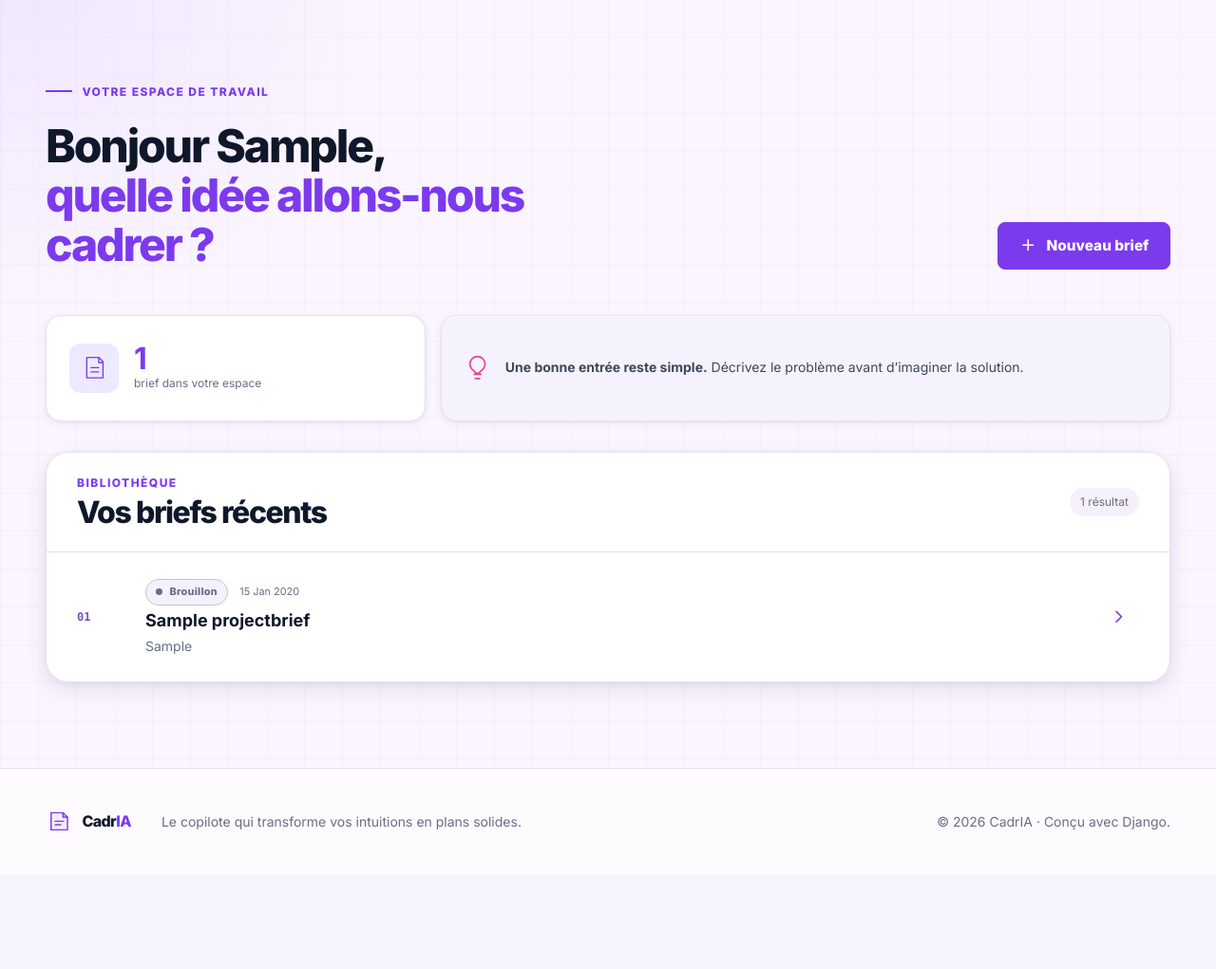
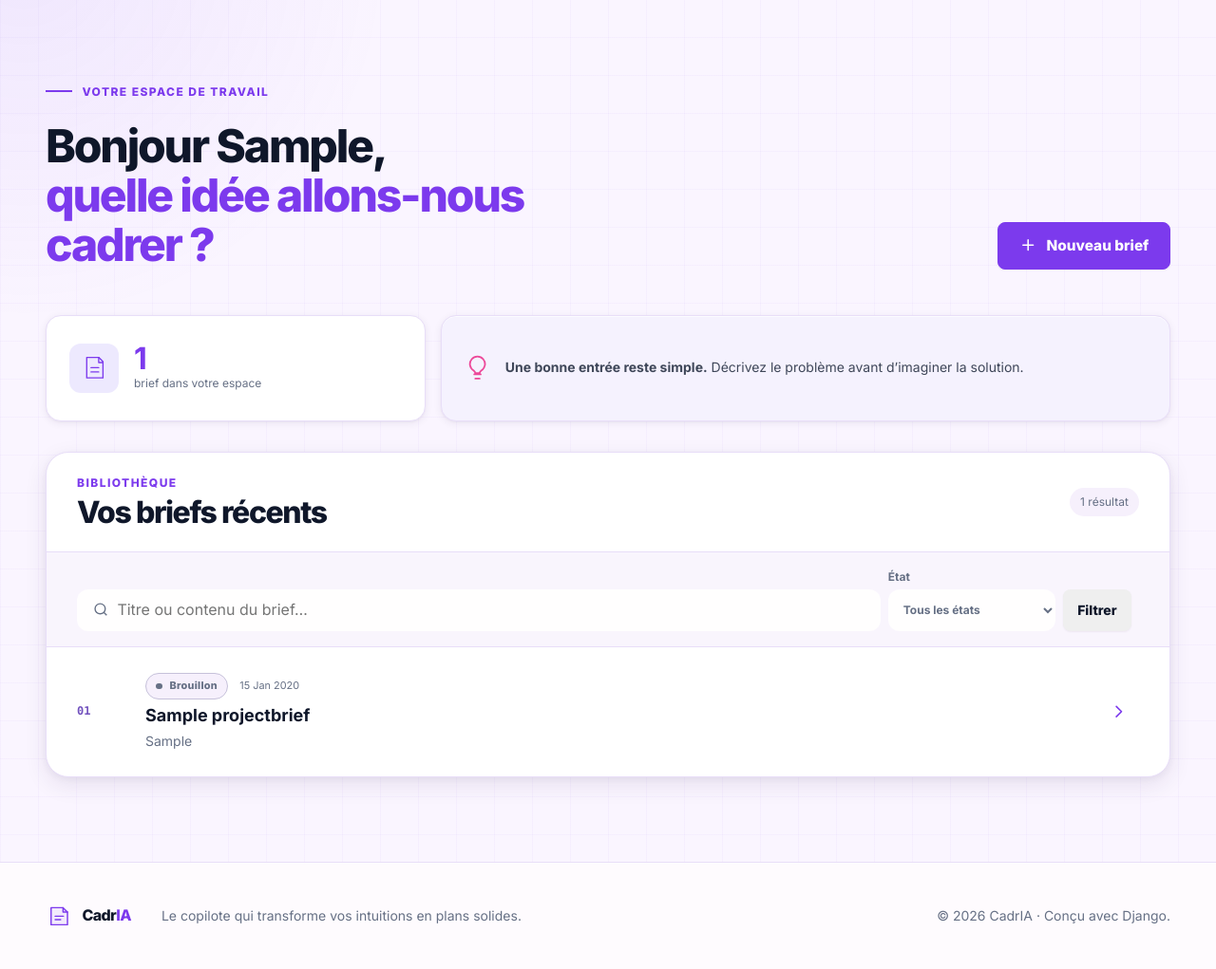
Before and after one commit to theohugo/docker-ia, a Django app: page /dashboard/ in a window 1280 px wide. Shown: the part 78-1099 px from the top of the page at 95% size. Before the commit the page ends 953 px from the top, so only its background shows below. Run offline with Django 5.2, Linux system fonts and the light colour scheme; a user stored in the database is signed in; tables that the repository leaves empty hold one stand-in row (values such as "Sample post"); data that the repository does not hold is empty; parts of the project's set-up code (start-up, migrations or seed data) failed here and were passed over.

Commit message:
feat: add searchable brief library

```diff
--- a/briefs/views.py
+++ b/briefs/views.py
@@ -6,6 +6,7 @@ from django.conf import settings
 from django.contrib.auth.decorators import login_required
 from django.core.paginator import Paginator
 from django.db import transaction
+from django.db.models import Q
 from django.http import FileResponse, Http404, JsonResponse
 from django.shortcuts import get_object_or_404, redirect, render
 from django.urls import reverse
@@ -22,15 +23,35 @@ from .tasks import enqueue_brief_generation
 @login_required
 def dashboard(request):
     queryset = ProjectBrief.objects.filter(user=request.user).select_related("analysis")
+    total_count = queryset.count()
+    active_query = request.GET.get("q", "").strip()[:120]
+    requested_status = request.GET.get("status", "")
+    valid_statuses = {value for value, _label in ProjectBrief.Status.choices}
+    active_status = requested_status if requested_status in valid_statuses else ""
+
+    if active_query:
+        queryset = queryset.filter(
+            Q(title__icontains=active_query) | Q(raw_idea__icontains=active_query)
+        )
+    if active_status:
+        queryset = queryset.filter(status=active_status)
+
     paginator = Paginator(queryset, 12)
     page_obj = paginator.get_page(request.GET.get("page"))
+    filter_params = request.GET.copy()
+    filter_params.pop("page", None)
 
     return render(
         request,
         "briefs/dashboard.html",
         {
             "briefs": page_obj,
-            "brief_count": paginator.count,
+            "brief_count": total_count,
+            "result_count": paginator.count,
+            "active_query": active_query,
+            "active_status": active_status,
+            "status_choices": ProjectBrief.Status.choices,
+            "filter_querystring": filter_params.urlencode(),
             "is_paginated": page_obj.has_other_pages(),
             "page_obj": page_obj,
         },
--- a/static/css/app.css
+++ b/static/css/app.css
@@ -1646,6 +1646,71 @@ svg {
     font-size: var(--text-xs);
 }
 
+.library-tools {
+    display: grid;
+    grid-template-columns: minmax(15rem, 1fr) minmax(11rem, auto) auto auto;
+    align-items: end;
+    gap: var(--space-sm);
+    padding: var(--space-md) var(--space-xl);
+    border-bottom: 1px solid var(--color-border);
+    background: color-mix(in srgb, var(--color-surface-soft) 64%, var(--color-surface));
+}
+
+.library-search {
+    min-height: 44px;
+    display: flex;
+    align-items: center;
+    gap: var(--space-sm);
+    padding-inline: var(--space-md);
+    border: 1px solid var(--color-border-strong);
+    border-radius: var(--radius-md);
+    color: var(--color-text-muted);
+    background: var(--color-surface);
+    transition: border-color var(--transition-fast), box-shadow var(--transition-fast);
+}
+
+.library-search:focus-within {
+    border-color: var(--color-primary);
+    box-shadow: 0 0 0 3px color-mix(in srgb, var(--color-ring) 18%, transparent);
+}
+
+.library-search svg {
+    width: 1.15rem;
+    flex: none;
+    fill: none;
+    stroke: currentColor;
+    stroke-width: 1.8;
+}
+
+.library-search input {
+    width: 100%;
+    min-width: 0;
+    padding: 0;
+    border: 0;
+    outline: 0;
+    background: transparent;
+}
+
+.library-status {
+    display: grid;
+    gap: 0.2rem;
+    color: var(--color-text-muted);
+    font-size: var(--text-xs);
+    font-weight: 700;
+}
+
+.library-status select {
+    min-height: 44px;
+    padding: 0.55rem 2.25rem 0.55rem 0.75rem;
+    border: 1px solid var(--color-border-strong);
+    border-radius: var(--radius-md);
+    background: var(--color-surface);
+}
+
+.empty-state--filtered {
+    padding-block: clamp(2.5rem, 6vw, 4.5rem);
+}
+
 .brief-row {
     margin: 0;
     border-bottom: 1px solid var(--color-border);
@@ -3064,6 +3129,16 @@ svg {
         padding-inline: var(--space-md);
     }
 
+    .library-tools {
+        grid-template-columns: 1fr 1fr;
+        padding-inline: var(--space-md);
+    }
+
+    .library-search,
+    .library-status {
+        grid-column: 1 / -1;
+    }
+
     .brief-row-main {
         min-height: 8rem;
         grid-template-columns: minmax(0, 1fr) 1.5rem;
--- a/templates/briefs/dashboard.html
+++ b/templates/briefs/dashboard.html
@@ -31,8 +31,29 @@
                 <p class="mini-label">Bibliothèque</p>
                 <h2 id="library-title">Vos briefs récents</h2>
             </div>
-            {% if briefs %}<span class="count-label">{{ brief_count }} résultat{{ brief_count|pluralize }}</span>{% endif %}
+            {% if brief_count %}<span class="count-label">{{ result_count }} résultat{{ result_count|pluralize }}</span>{% endif %}
         </div>
+
+        {% if brief_count %}
+            <form class="library-tools" method="get" role="search" aria-label="Rechercher dans vos briefs">
+                <label class="library-search" for="brief-search">
+                    <svg viewBox="0 0 24 24" aria-hidden="true"><circle cx="11" cy="11" r="7"/><path d="m16 16 4 4"/></svg>
+                    <span class="sr-only">Rechercher un brief</span>
+                    <input id="brief-search" name="q" type="search" value="{{ active_query }}" placeholder="Titre ou contenu du brief…" autocomplete="off">
+                </label>
+                <label class="library-status" for="brief-status">
+                    <span>État</span>
+                    <select id="brief-status" name="status">
+                        <option value="">Tous les états</option>
+                        {% for value, label in status_choices %}
+                            <option value="{{ value }}"{% if active_status == value %} selected{% endif %}>{{ label }}</option>
+                        {% endfor %}
+                    </select>
+                </label>
+                <button class="button button--secondary button--small" type="submit">Filtrer</button>
+                {% if active_query or active_status %}<a class="button button--ghost button--small" href="{% url 'dashboard' %}">Effacer</a>{% endif %}
+            </form>
+        {% endif %}
 
         {% if briefs %}
             <div class="brief-list">
@@ -63,11 +84,21 @@
 
             {% if is_paginated %}
                 <nav class="pagination" aria-label="Pagination des briefs">
-                    {% if page_obj.has_previous %}<a class="button button--ghost button--small" href="?page={{ page_obj.previous_page_number }}">Précédente</a>{% endif %}
+                    {% if page_obj.has_previous %}<a class="button button--ghost button--small" href="?{% if filter_querystring %}{{ filter_querystring }}&amp;{% endif %}page={{ page_obj.previous_page_number }}">Précédente</a>{% endif %}
                     <span>Page {{ page_obj.number }} sur {{ page_obj.paginator.num_pages }}</span>
-                    {% if page_obj.has_next %}<a class="button button--ghost button--small" href="?page={{ page_obj.next_page_number }}">Suivante</a>{% endif %}
+                    {% if page_obj.has_next %}<a class="button button--ghost button--small" href="?{% if filter_querystring %}{{ filter_querystring }}&amp;{% endif %}page={{ page_obj.next_page_number }}">Suivante</a>{% endif %}
                 </nav>
             {% endif %}
+        {% elif brief_count %}
+            <div class="empty-state empty-state--filtered">
+                <div class="empty-illustration" aria-hidden="true">
+                    <svg viewBox="0 0 150 126"><circle cx="64" cy="55" r="29"/><path d="m85 77 26 26M51 55h26"/></svg>
+                </div>
+                <p class="mini-label">Aucun résultat</p>
+                <h3>Essayez une recherche plus large.</h3>
+                <p>Modifiez le texte recherché ou affichez tous les états pour retrouver votre brief.</p>
+                <a class="button button--primary" href="{% url 'dashboard' %}">Afficher tous les briefs</a>
+            </div>
         {% else %}
             <div class="empty-state">
                 <div class="empty-illustration" aria-hidden="true">
```
Also changed, not shown: briefs/tests/test_views.py (+30 -0 lines).
